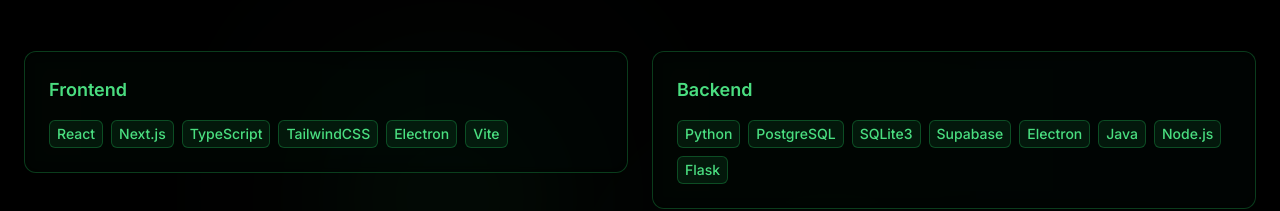
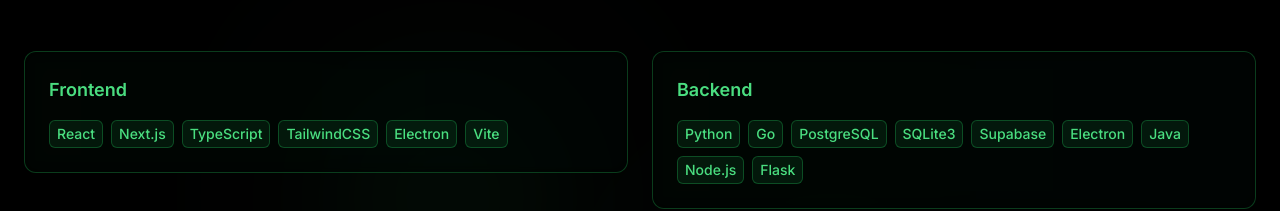
Before and after one commit to MauricioIPastora/personal-website, a Next.js app: page / in a window 1280 px wide. Shown: the part 4860-5071 px from the top of the page. Built offline with nearby package versions, Linux system fonts and the light colour scheme; no server answers.

Commit message:
updated backend tech stack

```diff
--- a/src/components/TechStack.tsx
+++ b/src/components/TechStack.tsx
@@ -19,6 +19,7 @@
     category: "Backend",
     skills: [
       "Python",
+      "Go",
       "PostgreSQL",
       "SQLite3",
       "Supabase",
```
